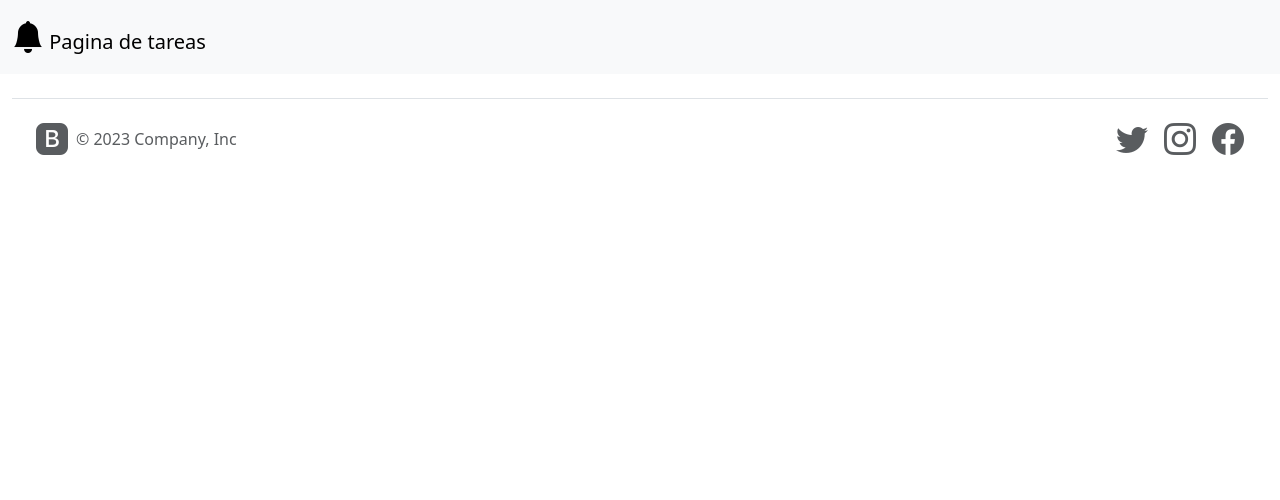
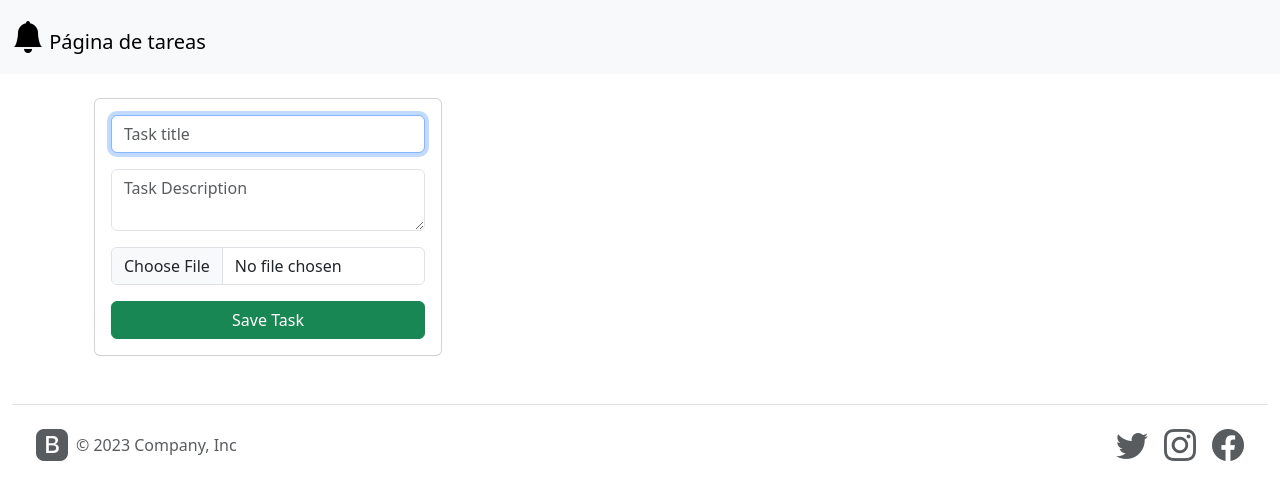
Before and after one commit to aristides1000/php_mysql_CRUD_aristides_14ago23, a PHP site: page / in a window 1280 px wide. Shown: the top 500 px of the page. Run offline with PHP 8.4, Linux system fonts and the light colour scheme; some libraries are stand-ins or nearby versions.

Commit message:
feat: created form on index page and save_task.php file

```diff
--- /dev/null
+++ b/database/db.php
@@ -0,0 +1,10 @@
+<?php
+  session_start();
+
+  $conn = mysqli_connect(
+    'localhost',
+    'root',
+    '',
+    'php_mysql_crud_aristides_23ago23'
+  ) or die(mysqli_error($mysqli));
+?>
--- a/includes/header.php
+++ b/includes/header.php
@@ -14,7 +14,7 @@
       <div class="container-fluid">
         <a class="navbar-brand" href="#">
           <i class="bi bi-bell-fill"></i>
-          Pagina de tareas
+          Página de tareas
         </a>
       </div>
     </nav>
--- a/index.php
+++ b/index.php
@@ -1,9 +1,42 @@
+<?php
+  include("database/db.php");
+?>
+
 <?php
   include("includes/header.php");
 ?>
 
-  <main>
+  <main class="container p-4">
+    <div class="row">
+      <div class="col-md-4">
+        <!-- MESSAGES -->
 
+        <?php if(isset($_SESSION['message'])) { ?>
+        <div class="alert alert-<?= $_SESSION['message_type']?> alert-dismissible fade show" role="alert">
+          <?= $_SESSION['message']?>
+          <button type="button" class="btn-close" data-bs-dismiss="alert" aria-label="Close"></button>
+        </div>
+        <?= session_unset(); } ?>
+
+        <!-- ADD TASK FORM -->
+        <div class="card card-body">
+          <form action="save_task.php" method="POST" enctype="multipart/form-data">
+            <div class="form-group mb-3">
+              <input type="text" name="title" class="form-control" placeholder="Task title" autofocus>
+            </div>
+            <div class="form-group mb-3">
+              <textarea name="description" rows="2" class="form-control" placeholder="Task Description"></textarea>
+            </div>
+            <div class="form-group mb-3">
+              <input type="file" name="image" class="form-control">
+            </div>
+            <input type="submit" name="save_task" class="btn btn-success btn-block w-100" value="Save Task">
+          </form>
+        </div>
+      </div>
+
+
+    </div>
   </main>
 
 <?php
```
Also changed, not shown: database/script.sql (added, +14 -0 lines), save_task.php (added, +15 -0 lines).
